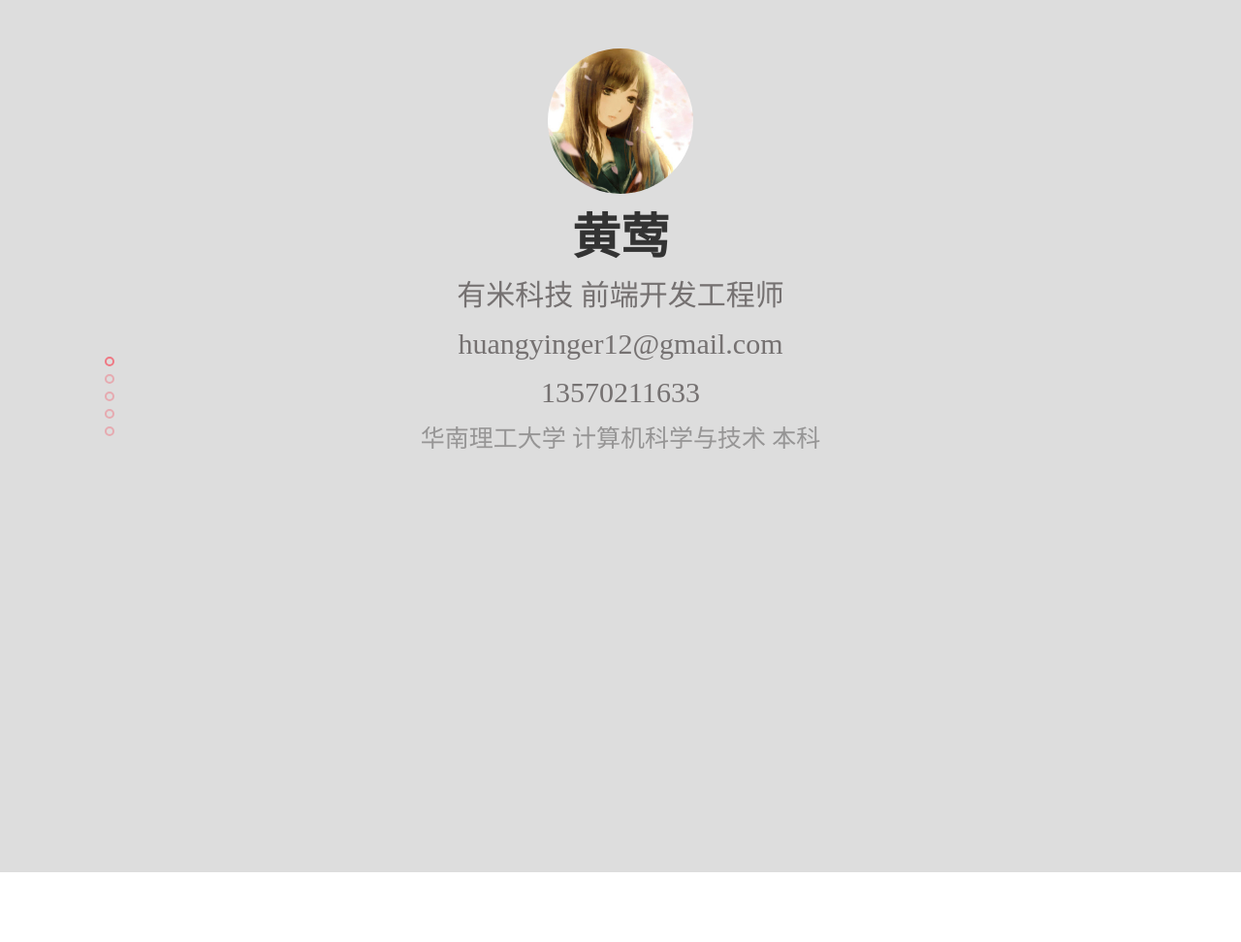
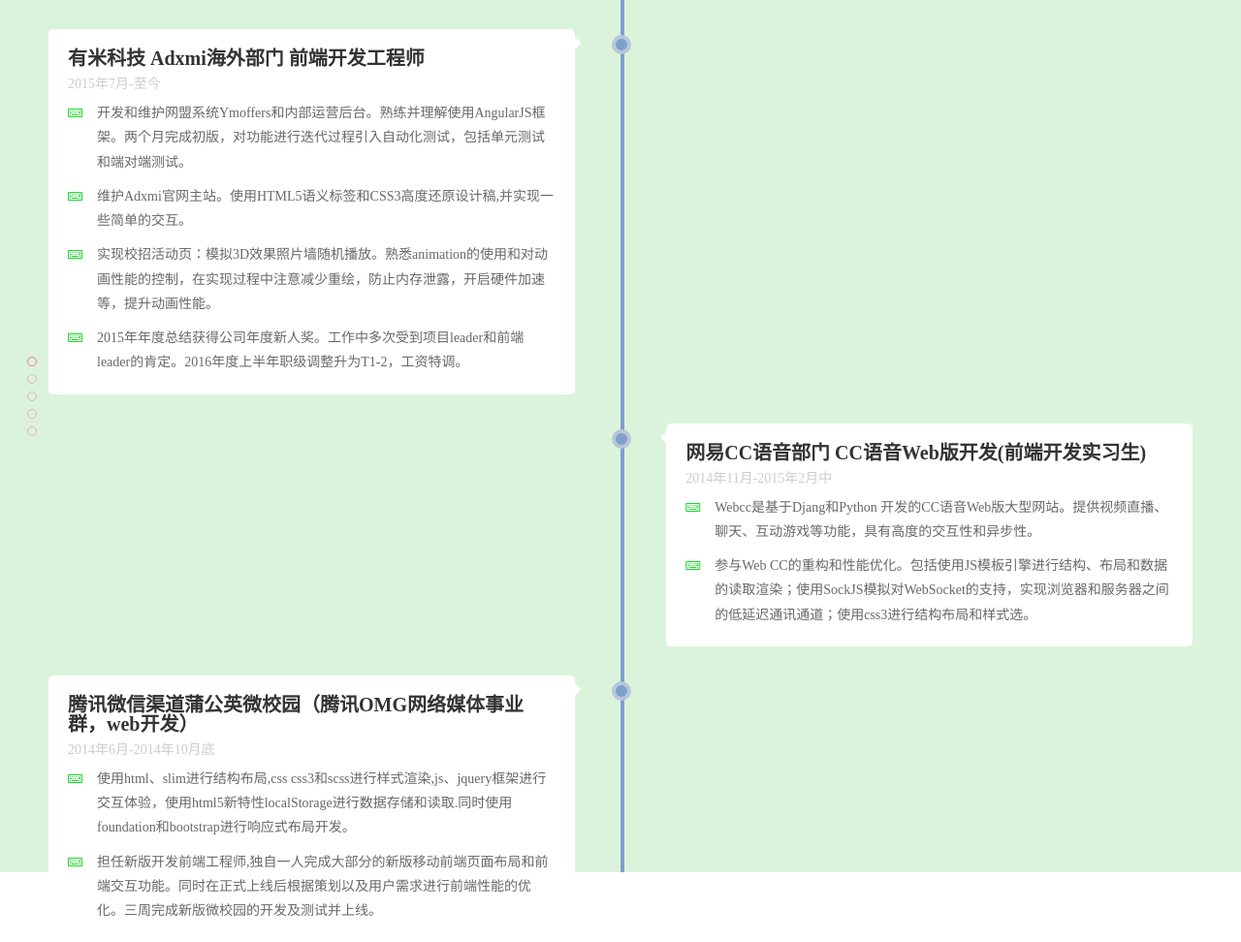
Before and after one commit to hy-inger/hy-inger.github.io, a Jekyll site: the page aboutme.html, which Jekyll copies as it is, in a window 1280 px wide. Shown: the whole page at 97% size. Built offline with Jekyll 4.4.1, drawn with Linux system fonts in a browser that asks for light colours; nearby versions of some CDN libraries; library files that are not in the unit come from our copies; before the commit the page ends 900 px from its top, so only the background shows below that.

Commit message:
增加工作经验。

```diff
--- a/aboutme.html
+++ b/aboutme.html
@@ -20,7 +20,7 @@
             </ul>
         </nav>
         <div class="cantainer">
-            <section class="item item1 active info">
+            <section class="item item1 info">
                 <img class="head" src="/assets/img/head.jpg"/>
                 <h3 class="type name">黄莺</h3>
                 <p class="type position">有米科技 前端开发工程师</p>
@@ -76,16 +76,21 @@
                     </div>
                 </div>
             </section>
-            <section class="item item3 timeline ">
+            <section class="item item3 active timeline ">
                 <div class="timeline-block">
                     <em class="timeline-point"></em>
                     <div class="timeline-main">
                         <div class="timeline-title">
-                            <h3 class="h3">w3c捕获与冒泡</h3>
-                            <h5 class="h5">2014年-04-15</h5>
+                            <h3 class="h3">有米科技 Adxmi海外部门 前端开发工程师</h3>
+                            <h5 class="h5">2015年7月-至今</h5>
                         </div>
                         <div class="timeline-content">
-                            一个DOM元素绑定两个事件，一个冒泡，一个捕获，则事件会执行多少次，执行顺序如何。
+                            <ul class="experience">
+                                <li class="li"><i class="fa fa-keyboard-o"></i>开发和维护网盟系统Ymoffers和内部运营后台。熟练并理解使用AngularJS框架。两个月完成初版，对功能进行迭代过程引入自动化测试，包括单元测试和端对端测试。</li>
+                                <li class="li"><i class="fa fa-keyboard-o"></i>维护Adxmi官网主站。使用HTML5语义标签和CSS3高度还原设计稿,并实现一些简单的交互。</li>
+                                <li class="li"><i class="fa fa-keyboard-o"></i>实现校招活动页：模拟3D效果照片墙随机播放。熟悉animation的使用和对动画性能的控制，在实现过程中注意减少重绘，防止内存泄露，开启硬件加速等，提升动画性能。</li>
+                                <li class="li"><i class="fa fa-keyboard-o"></i>2015年年度总结获得公司年度新人奖。工作中多次受到项目leader和前端leader的肯定。2016年度上半年职级调整升为T1-2，工资特调。</li>
+                            </ul>
                         </div>
                     </div>
                 </div>
@@ -93,11 +98,16 @@
                     <em class="timeline-point"></em>
                     <div class="timeline-main">
                         <div class="timeline-title">
-                            <h3 class="h3">w3c捕获与冒泡</h3>
-                            <h5 class="h5">2014年-04-15</h5>
+                            <h3 class="h3">网易CC语音部门  CC语音Web版开发(前端开发实习生)</h3>
+                            <h5 class="h5">2014年11月-2015年2月中</h5>
                         </div>
                         <div class="timeline-content">
-                            一个DOM元素绑定两个事件，一个冒泡，一个捕获，则事件会执行多少次，执行顺序如何。
+                            <ul class="experience">
+                                <li class="li"><i class="fa fa-keyboard-o"></i>Webcc是基于Djang和Python 开发的CC语音Web版大型网站。提供视频直播、聊天、互动游戏等功能，具有高度的交互性和异步性。
+                                </li>
+                                <li class="li"><i class="fa fa-keyboard-o"></i>
+                                参与Web CC的重构和性能优化。包括使用JS模板引擎进行结构、布局和数据的读取渲染；使用SockJS模拟对WebSocket的支持，实现浏览器和服务器之间的低延迟通讯通道；使用css3进行结构布局和样式选。</li>
+                            </ul>
                         </div>
                     </div>
                 </div>
@@ -105,11 +115,15 @@
                     <em class="timeline-point"></em>
                     <div class="timeline-main">
                         <div class="timeline-title">
-                            <h3 class="h3">w3c捕获与冒泡</h3>
-                            <h5 class="h5">2014年-04-15</h5>
+                            <h3 class="h3">腾讯微信渠道蒲公英微校园（腾讯OMG网络媒体事业群，web开发）</h3>
+                            <h5 class="h5">2014年6月-2014年10月底</h5>
                         </div>
                         <div class="timeline-content">
-                            一个DOM元素绑定两个事件，一个冒泡，一个捕获，则事件会执行多少次，执行顺序如何。
+                            <ul class="experience">
+                                <li class="li"><i class="fa fa-keyboard-o"></i>使用html、slim进行结构布局,css css3和scss进行样式渲染,js、jquery框架进行交互体验，使用html5新特性localStorage进行数据存储和读取.同时使用foundation和bootstrap进行响应式布局开发。
+                                </li>
+                                <li class="li"><i class="fa fa-keyboard-o"></i>担任新版开发前端工程师,独自一人完成大部分的新版移动前端页面布局和前端交互功能。同时在正式上线后根据策划以及用户需求进行前端性能的优化。三周完成新版微校园的开发及测试并上线。</li>
+                            </ul>
                         </div>
                     </div>
                 </div>
--- a/assets/css/index.css
+++ b/assets/css/index.css
@@ -95,16 +95,16 @@
 .nav {
   position: fixed;
   top: 40%;
-  left: 100px;
+  left: 0.2rem;
   z-index: 99;
 }
 /* line 28, ../sass/index.scss */
 .nav ul li.step {
-  width: 10px;
-  height: 10px;
-  border: 2px solid #EF7883;
-  border-radius: 10px;
-  margin: 8px;
+  width: 0.1rem;
+  height: 0.1rem;
+  border: 0.01rem solid #EF7883;
+  border-radius: 0.1rem;
+  margin: 0.08rem;
   cursor: pointer;
   opacity: 0.5;
 }
@@ -290,27 +290,41 @@
   font-size: 0.16rem;
   line-height: .2rem;
   color: #696868;
-  margin-top: .1px;
+}
+/* line 194, ../sass/index.scss */
+.timeline .experience .li {
+  padding-top: 0.1rem;
+  font-size: 0.14rem;
+  line-height: 0.2525rem;
+  padding-left: 0.3rem;
+  position: relative;
+}
+/* line 200, ../sass/index.scss */
+.timeline .experience .li .fa {
+  color: #16D827;
+  position: absolute;
+  top: 0.15rem;
+  left: 0;
 }
 @media only screen and (min-width: 1170px) {
-  /* line 195, ../sass/index.scss */
+  /* line 209, ../sass/index.scss */
   .timeline::before {
     left: 50%;
   }
-  /* line 198, ../sass/index.scss */
+  /* line 212, ../sass/index.scss */
   .timeline .timeline-block {
     margin-bottom: .3rem;
   }
-  /* line 200, ../sass/index.scss */
+  /* line 214, ../sass/index.scss */
   .timeline .timeline-block:nth-child(even) {
     overflow: hidden;
     *zoom: 1;
   }
-  /* line 203, ../sass/index.scss */
+  /* line 217, ../sass/index.scss */
   .timeline .timeline-block:nth-child(even) .timeline-main {
     float: right;
   }
-  /* line 206, ../sass/index.scss */
+  /* line 220, ../sass/index.scss */
   .timeline .timeline-block:nth-child(even) .timeline-main:before {
     left: -.12rem;
     z-index: 2;
@@ -318,275 +332,275 @@
     height: 0.01rem;
     border-color: transparent #fff transparent transparent;
   }
-  /* line 215, ../sass/index.scss */
+  /* line 229, ../sass/index.scss */
   .timeline .timeline-point {
     left: 50%;
     margin-left: -0.09rem;
   }
-  /* line 220, ../sass/index.scss */
+  /* line 234, ../sass/index.scss */
   .timeline .timeline-main {
     width: 46%;
     margin-left: 0;
   }
-  /* line 223, ../sass/index.scss */
+  /* line 237, ../sass/index.scss */
   .timeline .timeline-main:before {
     border-color: transparent transparent transparent #fff;
     left: 100%;
   }
 }
 
-/* line 232, ../sass/index.scss */
+/* line 246, ../sass/index.scss */
 .tech .tech-tag {
   width: 50%;
   margin: 1rem auto;
 }
-/* line 236, ../sass/index.scss */
+/* line 250, ../sass/index.scss */
 .tech .tag {
   display: inline-block;
 }
 
-/* line 246, ../sass/index.scss */
+/* line 260, ../sass/index.scss */
 .tech .tag1 {
-  opacity: 0.92852;
-  padding: 0.09285rem 0.27855rem;
-  font-size: 0.79103rem;
-  color: #1c6fba;
-  animation: 9.10465s fade 0.3s ease infinite;
+  opacity: 0.104;
+  padding: 0.0104rem 0.0312rem;
+  font-size: 0.65395rem;
+  color: #030c15;
+  animation: 6.07752s fade 0.3s ease infinite;
 }
 
 @keyframes fade {
   0% {
-    opacity: 0.92852;
+    opacity: 0.104;
   }
   30% {
-    opacity: 1.22852;
+    opacity: 0.404;
   }
   50% {
-    opacity: 1.52852;
+    opacity: 0.704;
   }
   70% {
-    opacity: 1.22852;
+    opacity: 0.404;
   }
   100% {
-    opacity: 0.92852;
+    opacity: 0.104;
   }
 }
-/* line 246, ../sass/index.scss */
+/* line 260, ../sass/index.scss */
 .tech .tag2 {
-  opacity: 0.73953;
-  padding: 0.07395rem 0.22186rem;
-  font-size: 0.08206rem;
-  color: #165994;
-  animation: 9.16779s fade 0.3s ease infinite;
+  opacity: 0.33774;
+  padding: 0.03377rem 0.10132rem;
+  font-size: 0.81428rem;
+  color: #0a2944;
+  animation: 9.90026s fade 0.3s ease infinite;
 }
 
 @keyframes fade {
   0% {
-    opacity: 0.73953;
+    opacity: 0.33774;
   }
   30% {
-    opacity: 1.03953;
+    opacity: 0.63774;
   }
   50% {
-    opacity: 1.33953;
+    opacity: 0.93774;
   }
   70% {
-    opacity: 1.03953;
+    opacity: 0.63774;
   }
   100% {
-    opacity: 0.73953;
+    opacity: 0.33774;
   }
 }
-/* line 246, ../sass/index.scss */
+/* line 260, ../sass/index.scss */
 .tech .tag3 {
-  opacity: 0.0586;
-  padding: 0.00586rem 0.01758rem;
-  font-size: 1.06711rem;
-  color: #02070c;
-  animation: 6.80891s fade 0.3s ease infinite;
+  opacity: 0.06646;
+  padding: 0.00665rem 0.01994rem;
+  font-size: 0.45499rem;
+  color: #02080d;
+  animation: 7.50582s fade 0.3s ease infinite;
 }
 
 @keyframes fade {
   0% {
-    opacity: 0.0586;
+    opacity: 0.06646;
   }
   30% {
-    opacity: 0.3586;
+    opacity: 0.36646;
   }
   50% {
-    opacity: 0.6586;
+    opacity: 0.66646;
   }
   70% {
-    opacity: 0.3586;
+    opacity: 0.36646;
   }
   100% {
-    opacity: 0.0586;
+    opacity: 0.06646;
   }
 }
-/* line 246, ../sass/index.scss */
+/* line 260, ../sass/index.scss */
 .tech .tag4 {
-  opacity: 0.81234;
-  padding: 0.08123rem 0.2437rem;
-  font-size: 0.21251rem;
-  color: #1861a2;
-  animation: 9.65703s fade 0.3s ease infinite;
+  opacity: 0.78629;
+  padding: 0.07863rem 0.23589rem;
+  font-size: 0.12907rem;
+  color: #185e9d;
+  animation: 5.20467s fade 0.3s ease infinite;
 }
 
 @keyframes fade {
   0% {
-    opacity: 0.81234;
+    opacity: 0.78629;
   }
   30% {
-    opacity: 1.11234;
+    opacity: 1.08629;
   }
   50% {
-    opacity: 1.41234;
+    opacity: 1.38629;
   }
   70% {
-    opacity: 1.11234;
+    opacity: 1.08629;
   }
   100% {
-    opacity: 0.81234;
+    opacity: 0.78629;
   }
 }
-/* line 246, ../sass/index.scss */
+/* line 260, ../sass/index.scss */
 .tech .tag5 {
-  opacity: 0.06884;
-  padding: 0.00688rem 0.02065rem;
-  font-size: 0.719rem;
-  color: #02080e;
-  animation: 8.74011s fade 0.3s ease infinite;
+  opacity: 0.90662;
+  padding: 0.09066rem 0.27199rem;
+  font-size: 0.55856rem;
+  color: #1b6db5;
+  animation: 6.57635s fade 0.3s ease infinite;
 }
 
 @keyframes fade {
   0% {
-    opacity: 0.06884;
+    opacity: 0.90662;
   }
   30% {
-    opacity: 0.36884;
+    opacity: 1.20662;
   }
   50% {
-    opacity: 0.66884;
+    opacity: 1.50662;
   }
   70% {
-    opacity: 0.36884;
+    opacity: 1.20662;
   }
   100% {
-    opacity: 0.06884;
+    opacity: 0.90662;
   }
 }
-/* line 246, ../sass/index.scss */
+/* line 260, ../sass/index.scss */
 .tech .tag6 {
-  opacity: 0.71848;
-  padding: 0.07185rem 0.21554rem;
-  font-size: 0.69691rem;
-  color: #165690;
-  animation: 8.21575s fade 0.3s ease infinite;
+  opacity: 0.82251;
+  padding: 0.08225rem 0.24675rem;
+  font-size: 0.9669rem;
+  color: #1963a5;
+  animation: 7.17193s fade 0.3s ease infinite;
 }
 
 @keyframes fade {
   0% {
-    opacity: 0.71848;
+    opacity: 0.82251;
   }
   30% {
-    opacity: 1.01848;
+    opacity: 1.12251;
   }
   50% {
-    opacity: 1.31848;
+    opacity: 1.42251;
   }
   70% {
-    opacity: 1.01848;
+    opacity: 1.12251;
   }
   100% {
-    opacity: 0.71848;
+    opacity: 0.82251;
   }
 }
-/* line 246, ../sass/index.scss */
+/* line 260, ../sass/index.scss */
 .tech .tag7 {
-  opacity: 0.77341;
-  padding: 0.07734rem 0.23202rem;
-  font-size: 0.80064rem;
-  color: #175d9b;
-  animation: 5.01713s fade 0.3s ease infinite;
+  opacity: 0.70721;
+  padding: 0.07072rem 0.21216rem;
+  font-size: 0.7472rem;
+  color: #15558d;
+  animation: 6.62028s fade 0.3s ease infinite;
 }
 
 @keyframes fade {
   0% {
-    opacity: 0.77341;
+    opacity: 0.70721;
   }
   30% {
-    opacity: 1.07341;
+    opacity: 1.00721;
   }
   50% {
-    opacity: 1.37341;
+    opacity: 1.30721;
   }
   70% {
-    opacity: 1.07341;
+    opacity: 1.00721;
   }
   100% {
-    opacity: 0.77341;
+    opacity: 0.70721;
   }
 }
-/* line 246, ../sass/index.scss */
+/* line 260, ../sass/index.scss */
 .tech .tag8 {
-  opacity: 0.81682;
-  padding: 0.08168rem 0.24505rem;
-  font-size: 0.57832rem;
-  color: #1962a3;
-  animation: 5.00976s fade 0.3s ease infinite;
+  opacity: 0.83393;
+  padding: 0.08339rem 0.25018rem;
+  font-size: 1.00152rem;
+  color: #1964a7;
+  animation: 5.55182s fade 0.3s ease infinite;
 }
 
 @keyframes fade {
   0% {
-    opacity: 0.81682;
+    opacity: 0.83393;
   }
   30% {
-    opacity: 1.11682;
+    opacity: 1.13393;
   }
   50% {
-    opacity: 1.41682;
+    opacity: 1.43393;
   }
   70% {
-    opacity: 1.11682;
+    opacity: 1.13393;
   }
   100% {
-    opacity: 0.81682;
+    opacity: 0.83393;
   }
 }
-/* line 246, ../sass/index.scss */
+/* line 260, ../sass/index.scss */
 .tech .tag9 {
-  opacity: 0.12623;
-  padding: 0.01262rem 0.03787rem;
-  font-size: 0.57055rem;
-  color: #040f19;
-  animation: 7.45625s fade 0.3s ease infinite;
+  opacity: 0.28703;
+  padding: 0.0287rem 0.08611rem;
+  font-size: 0.47359rem;
+  color: #092239;
+  animation: 7.84177s fade 0.3s ease infinite;
 }
 
 @keyframes fade {
   0% {
-    opacity: 0.12623;
+    opacity: 0.28703;
   }
   30% {
-    opacity: 0.42623;
+    opacity: 0.58703;
   }
   50% {
-    opacity: 0.72623;
+    opacity: 0.88703;
   }
   70% {
-    opacity: 0.42623;
+    opacity: 0.58703;
   }
   100% {
-    opacity: 0.12623;
+    opacity: 0.28703;
   }
 }
-/* line 271, ../sass/index.scss */
+/* line 285, ../sass/index.scss */
 .reel {
   float: left;
   margin: 0 auto;
   padding: 0.5rem calc(((100% / 3) - 2rem) / 2);
   width: calc(100% / 3);
 }
-/* line 277, ../sass/index.scss */
+/* line 291, ../sass/index.scss */
 .reel .nail {
   width: .1rem;
   height: .1rem;
@@ -598,7 +612,7 @@
   z-index: 3;
   box-shadow: 0.02rem 0 0.11rem #ccc;
 }
-/* line 287, ../sass/index.scss */
+/* line 301, ../sass/index.scss */
 .reel .nail:before, .reel .nail:after {
   content: ' ';
   position: absolute;
@@ -609,17 +623,17 @@
   z-index: 1;
   box-shadow: 0.02rem 0 0.11rem #bbb;
 }
-/* line 297, ../sass/index.scss */
+/* line 311, ../sass/index.scss */
 .reel .nail:before {
   transform: rotate(45deg);
   left: -0.35rem;
 }
-/* line 301, ../sass/index.scss */
+/* line 315, ../sass/index.scss */
 .reel .nail:after {
   transform: rotate(135deg);
   left: 0.42rem;
 }
-/* line 306, ../sass/index.scss */
+/* line 320, ../sass/index.scss */
 .reel .shaft {
   width: 2rem;
   height: .25rem;
@@ -627,7 +641,7 @@
   background: -webkit-linear-gradient(top, #ccc, #fff 50%, #ccc 95%);
   position: relative;
 }
-/* line 313, ../sass/index.scss */
+/* line 327, ../sass/index.scss */
 .reel .shaft:before, .reel .shaft:after {
   content: ' ';
   position: absolute;
@@ -637,15 +651,15 @@
   top: 50%;
   margin-top: -0.075rem;
 }
-/* line 322, ../sass/index.scss */
+/* line 336, ../sass/index.scss */
 .reel .shaft:before {
   left: -0.15rem;
 }
-/* line 325, ../sass/index.scss */
+/* line 339, ../sass/index.scss */
 .reel .shaft:after {
   right: -0.15rem;
 }
-/* line 333, ../sass/index.scss */
+/* line 347, ../sass/index.scss */
 .reel .content {
   width: 2rem;
   height: 3rem;
@@ -655,25 +669,25 @@
   padding: .1rem;
   line-height: 20px;
 }
-/* line 341, ../sass/index.scss */
+/* line 355, ../sass/index.scss */
 .reel .content .title {
   font-size: 0.2rem;
   color: #333;
   text-align: center;
   padding-bottom: .1rem;
 }
-/* line 347, ../sass/index.scss */
+/* line 361, ../sass/index.scss */
 .reel .content .detail {
   font-size: .12rem;
   color: #5F5F5F;
 }
 
-/* line 353, ../sass/index.scss */
+/* line 367, ../sass/index.scss */
 section.info {
   padding-top: .5rem;
   text-align: center;
 }
-/* line 356, ../sass/index.scss */
+/* line 370, ../sass/index.scss */
 section.info .head {
   width: 1.5rem;
   height: 1.5rem;
@@ -682,7 +696,7 @@
   margin: 0 auto;
   margin-bottom: .1rem;
 }
-/* line 364, ../sass/index.scss */
+/* line 378, ../sass/index.scss */
 section.info .type {
   margin: 0 auto;
   white-space: nowrap;
@@ -690,7 +704,7 @@
   animation-name: type;
   padding: .1rem 0;
 }
-/* line 371, ../sass/index.scss */
+/* line 385, ../sass/index.scss */
 section.info .name {
   color: #333;
   width: 1rem;
@@ -700,7 +714,7 @@
   /* animation-timing-function:steps(3,end);
   animation-duration:1.5s; */
 }
-/* line 380, ../sass/index.scss */
+/* line 394, ../sass/index.scss */
 section.info .position, section.info .email, section.info .phone {
   color: #757171;
   font-size: .3rem;
@@ -708,11 +722,11 @@
   animation-timing-function: steps(11, end);
   animation-duration: 2.5s;
 }
-/* line 387, ../sass/index.scss */
+/* line 401, ../sass/index.scss */
 section.info .phone {
   width: 1.7rem;
 }
-/* line 390, ../sass/index.scss */
+/* line 404, ../sass/index.scss */
 section.info .education {
   color: #969595;
   font-size: .25rem;
```
Also changed, not shown: assets/sass/index.scss (+21 -7 lines).
